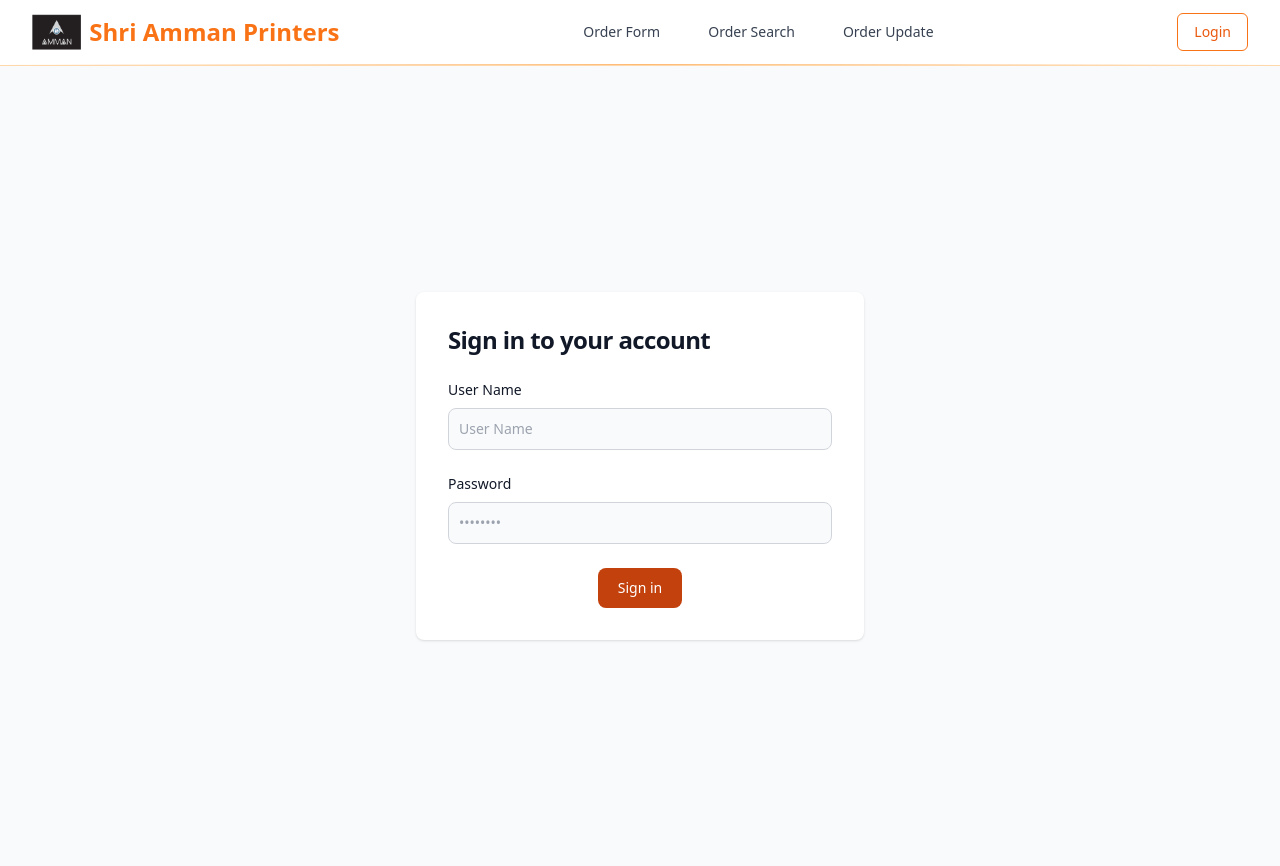
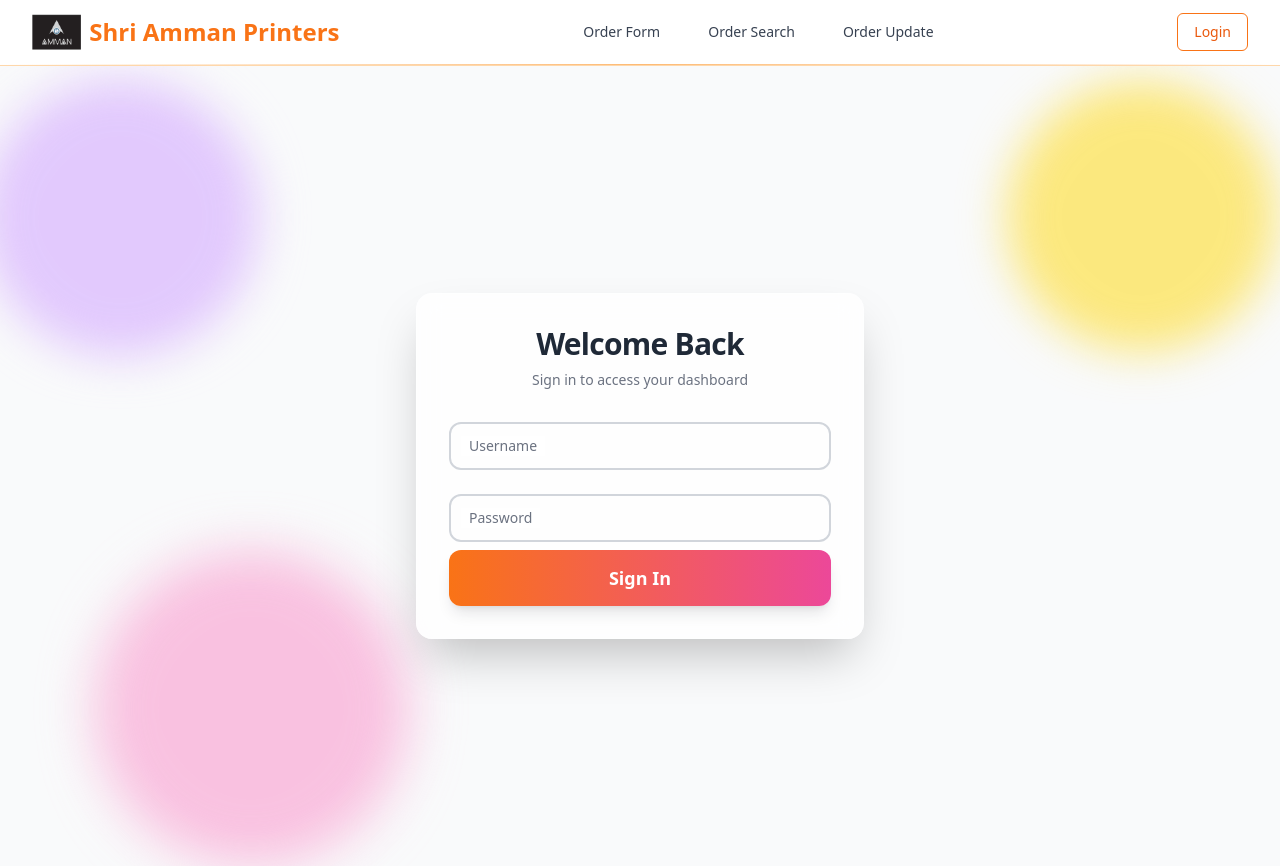
Before and after one commit to sathees-palanisamy/amman, a React (Create React App) app in the folder client/: page / in a window 1280 px wide. Built offline with nearby package versions, Linux system fonts and the light colour scheme.

Commit message:
enhanced login and sessiontimeout

```diff
--- a/client/src/App.js
+++ b/client/src/App.js
@@ -6,11 +6,13 @@ import OrderStatus from "./OrderStatus";
 import OrderUpdate from "./OrderUpdate";
 import NavBar from './Navbar/NavBar';
 import Login from "./Login";
+import SessionTimeout from "./SessionTimeout";
 
 function App() {
 
   return (
     <div>
+        <SessionTimeout />
         <NavBar />
         <Routes>
           <Route path="/" element={<Login />} />
--- a/client/src/Login.js
+++ b/client/src/Login.js
@@ -1,12 +1,44 @@
 import * as React from "react";
 import axios from 'axios';
-import { useNavigate } from 'react-router-dom';
-import { Navigate } from 'react-router-dom';
-import { useDispatch } from 'react-redux';
-import { useSelector } from 'react-redux';
+import { useNavigate, Navigate } from 'react-router-dom';
+import { useDispatch, useSelector } from 'react-redux';
 import { loginFunc, logoffFunc } from './redux/actions/auth';
 
 axios.defaults.baseURL = 'http://localhost:5001';
+
+// --- Components for New Design ---
+
+const FloatingInput = ({ label, type, value, onChange, id }) => {
+    const [focused, setFocused] = React.useState(false);
+    const hasValue = value && value.length > 0;
+
+    return (
+        <div className="relative mb-6 group">
+            <input
+                type={type}
+                id={id}
+                value={value}
+                onChange={onChange}
+                onFocus={() => setFocused(true)}
+                onBlur={() => setFocused(false)}
+                className={`block py-3 px-4 w-full text-sm text-gray-900 bg-transparent border-2 rounded-xl appearance-none focus:outline-none focus:ring-0 peer transition-all duration-300 ${
+                    focused || hasValue ? 'border-orange-500' : 'border-gray-300'
+                }`}
+                placeholder=" "
+                required
+            />
+            <label
+                htmlFor={id}
+                className={`absolute text-sm duration-300 transform -translate-y-4 scale-75 top-2 z-10 origin-[0] bg-white px-2 peer-focus:px-2 peer-placeholder-shown:scale-100 peer-placeholder-shown:-translate-y-1/2 peer-placeholder-shown:top-1/2 peer-focus:top-2 peer-focus:scale-75 peer-focus:-translate-y-4 left-3 ${
+                    focused || hasValue ? 'text-orange-600 font-semibold' : 'text-gray-500'
+                }`}
+            >
+                {label}
+            </label>
+            <div className={`absolute inset-0 rounded-xl pointer-events-none transition-opacity duration-300 ${focused ? 'opacity-100' : 'opacity-0'}`} style={{ boxShadow: '0 0 15px rgba(249, 115, 22, 0.3)' }}></div>
+        </div>
+    );
+};
 
 const Login = () => {
     let navigate = useNavigate();
@@ -18,6 +50,7 @@ const Login = () => {
 
     const handleSubmit = async (e) => {
         e.preventDefault();
+        setStatus('loading');
 
         await axios({
             method: 'post',
@@ -29,10 +62,13 @@ const Login = () => {
         })
             .then(function (response) {
                 if (response.status === 200) {
+                      if(response.data.status === "success") {
                         setStatus('success');
-                      if(response.data.status === "success") {
+                        // Small delay to show success state
+                        setTimeout(() => {
                             dispatch(loginFunc(true));
                             navigate('/form', { replace: true });
+                        }, 800);
                       } else {
                         setStatus('authissue');
                       }
@@ -46,91 +82,117 @@ const Login = () => {
               dispatch(logoffFunc(false));
                 setStatus('error');
             });
-
-    }
-    let statusDiv;
-
-    if(status === 'no data') {
-        statusDiv =   <div className="flex items-center p-4 mb-4 text-sm text-green-800 border border-green-300 rounded-lg bg-green-50 dark:bg-gray-800 dark:text-green-400 dark:border-green-800" role="alert">
-        <svg className="flex-shrink-0 inline w-4 h-4 me-3" aria-hidden="true" xmlns="http://www.w3.org/2000/svg" fill="currentColor" viewBox="0 0 20 20">
-          <path d="M10 .5a9.5 9.5 0 1 0 9.5 9.5A9.51 9.51 0 0 0 10 .5ZM9.5 4a1.5 1.5 0 1 1 0 3 1.5 1.5 0 0 1 0-3ZM12 15H8a1 1 0 0 1 0-2h1v-3H8a1 1 0 0 1 0-2h2a1 1 0 0 1 1 1v4h1a1 1 0 0 1 0 2Z"/>
-        </svg>
-        <span className="sr-only">Info</span>
-        <div>
-          <span className="font-medium">Data not found!</span>
-        </div>
-      </div>
     }
 
-    if(status === 'warn') {
-      statusDiv =   <div className="flex items-center p-4 mb-4 text-sm text-yellow-800 border border-yellow-300 rounded-lg bg-yellow-50 dark:bg-gray-800 dark:text-yellow-300 dark:border-yellow-800" role="alert">
-      <svg className="flex-shrink-0 inline w-4 h-4 me-3" aria-hidden="true" xmlns="http://www.w3.org/2000/svg" fill="currentColor" viewBox="0 0 20 20">
-        <path d="M10 .5a9.5 9.5 0 1 0 9.5 9.5A9.51 9.51 0 0 0 10 .5ZM9.5 4a1.5 1.5 0 1 1 0 3 1.5 1.5 0 0 1 0-3ZM12 15H8a1 1 0 0 1 0-2h1v-3H8a1 1 0 0 1 0-2h2a1 1 0 0 1 1 1v4h1a1 1 0 0 1 0 2Z"/>
-      </svg>
-      <span className="sr-only">Info</span>
-      <div>
-        <span className="font-medium">Search have some issue!</span> Please connect with technical team.
+    // --- Components for New Design ---
+    // FloatingInput moved outside to prevent remounting
+
+
+    let statusAlert = null;
+    if (status === 'authissue') {
+        statusAlert = (
+            <div className="p-3 mb-4 text-sm text-red-700 bg-red-100 rounded-lg dark:bg-red-200 dark:text-red-800 animate-pulse" role="alert">
+                <span className="font-medium">Access Denied!</span> Invalid credentials.
             </div>
+        );
+    } else if (status === 'error') {
+        statusAlert = (
+            <div className="p-3 mb-4 text-sm text-red-700 bg-red-100 rounded-lg dark:bg-red-200 dark:text-red-800" role="alert">
+                <span className="font-medium">Error!</span> Server unreachable.
             </div>
+        );
+    } else if (status === 'success') {
+        statusAlert = (
+            <div className="p-3 mb-4 text-sm text-green-700 bg-green-100 rounded-lg dark:bg-green-200 dark:text-green-800" role="alert">
+                <span className="font-medium">Welcome!</span> Logging you in...
+            </div>
+        );
     }
 
-    if(status === 'authissue') {
-      statusDiv =   <div className="flex items-center p-4 mb-4 text-sm text-yellow-800 border border-yellow-300 rounded-lg bg-yellow-50 dark:bg-gray-800 dark:text-yellow-300 dark:border-yellow-800" role="alert">
-      <svg className="flex-shrink-0 inline w-4 h-4 me-3" aria-hidden="true" xmlns="http://www.w3.org/2000/svg" fill="currentColor" viewBox="0 0 20 20">
-        <path d="M10 .5a9.5 9.5 0 1 0 9.5 9.5A9.51 9.51 0 0 0 10 .5ZM9.5 4a1.5 1.5 0 1 1 0 3 1.5 1.5 0 0 1 0-3ZM12 15H8a1 1 0 0 1 0-2h1v-3H8a1 1 0 0 1 0-2h2a1 1 0 0 1 1 1v4h1a1 1 0 0 1 0 2Z"/>
-      </svg>
-      <span className="sr-only">Info</span>
-      <div>
-        <span className="font-medium">Not Authorised!</span> Please connect with technical team.
-      </div>
-    </div>
-    }
+    if (login) return <Navigate to="/form" replace />;
 
-    if(status === 'error') {
-    statusDiv = <div className="flex items-center p-4 mb-4 text-sm text-red-800 border border-red-300 rounded-lg bg-red-50 dark:bg-gray-800 dark:text-red-400 dark:border-red-800" role="alert">
-    <svg className="flex-shrink-0 inline w-4 h-4 me-3" aria-hidden="true" xmlns="http://www.w3.org/2000/svg" fill="currentColor" viewBox="0 0 20 20">
-      <path d="M10 .5a9.5 9.5 0 1 0 9.5 9.5A9.51 9.51 0 0 0 10 .5ZM9.5 4a1.5 1.5 0 1 1 0 3 1.5 1.5 0 0 1 0-3ZM12 15H8a1 1 0 0 1 0-2h1v-3H8a1 1 0 0 1 0-2h2a1 1 0 0 1 1 1v4h1a1 1 0 0 1 0 2Z"/>
-    </svg>
-    <span className="sr-only">Info</span>
-    <div>
-      <span className="font-medium">Server Not responding!</span> Please connect with technical team.
-    </div>
-    </div>
-    }
-
-    return  <>{!login ? <section className="bg-gray-50 dark:bg-gray-900 z-50">
-    <div className="flex flex-col items-center justify-evenly px-2 py-2 mx-auto md:h-screen lg:py-0">
-        <div className="w-full bg-white rounded-lg shadow dark:border md:mt-0 sm:max-w-md xl:p-0 dark:bg-gray-800 dark:border-gray-700">
-            <div className="p-6 space-y-4 md:space-y-6 sm:p-8">
-                <h1 className="text-xl font-bold leading-tight tracking-tight text-gray-900 md:text-2xl dark:text-white">
-                    Sign in to your account
-                </h1>
-                <form className="space-y-4 md:space-y-6" onSubmit={handleSubmit} >
-                    <div>
-                        <label for="email" className="block mb-2 text-sm font-medium text-gray-900 dark:text-white">User Name</label>
-                        <input type="text" name="username" id="username" value={username} onChange={(e) => setUsername(e.target.value)} className="bg-gray-50 border border-gray-300 text-gray-900 sm:text-sm rounded-lg focus:ring-primary-600 focus:border-primary-600 block w-full p-2.5 dark:bg-gray-700 dark:border-gray-600 dark:placeholder-gray-400 dark:text-white dark:focus:ring-blue-500 dark:focus:border-blue-500" placeholder="User Name" required=""/>
-                    </div>
-                    <div>
-                        <label for="password" className="block mb-2 text-sm font-medium text-gray-900 dark:text-white">Password</label>
-                        <input type="password" name="password" id="password" value={password} onChange={(e) => setPassword(e.target.value)} placeholder="••••••••" className="bg-gray-50 border border-gray-300 text-gray-900 sm:text-sm rounded-lg focus:ring-primary-600 focus:border-primary-600 block w-full p-2.5 dark:bg-gray-700 dark:border-gray-600 dark:placeholder-gray-400 dark:text-white dark:focus:ring-blue-500 dark:focus:border-blue-500" required=""/>
+    return (
+        <div className="min-h-screen flex items-center justify-center relative overflow-hidden bg-gray-50">
+            {/* Animated Background */}
+            <div className="absolute inset-0 z-0">
+                <div className="absolute top-0 -left-4 w-72 h-72 bg-purple-300 rounded-full mix-blend-multiply filter blur-xl opacity-70 animate-blob"></div>
+                <div className="absolute top-0 -right-4 w-72 h-72 bg-yellow-300 rounded-full mix-blend-multiply filter blur-xl opacity-70 animate-blob animation-delay-2000"></div>
+                <div className="absolute -bottom-8 left-20 w-72 h-72 bg-pink-300 rounded-full mix-blend-multiply filter blur-xl opacity-70 animate-blob animation-delay-4000"></div>
             </div>
 
-                    <div className="flex justify-center">
+            {/* Glass Card */}
+            <div className="relative z-10 w-full max-w-md p-8 bg-white/80 backdrop-blur-md rounded-2xl shadow-2xl border border-white/20 transform transition-all hover:scale-[1.01]">
+                <div className="flex flex-col items-center mb-8">
+                    <h1 className="text-3xl font-extrabold text-gray-800 tracking-tight">
+                        Welcome Back
+                    </h1>
+                    <p className="text-gray-500 mt-2 text-sm">Sign in to access your dashboard</p>
+                </div>
+
+                <form onSubmit={handleSubmit} className="space-y-2">
+                    <FloatingInput
+                        id="username"
+                        type="text"
+                        label="Username"
+                        value={username}
+                        onChange={(e) => setUsername(e.target.value)}
+                    />
+
+                    <FloatingInput
+                        id="password"
+                        type="password"
+                        label="Password"
+                        value={password}
+                        onChange={(e) => setPassword(e.target.value)}
+                    />
+
+                    {statusAlert}
+
                     <button
                         type="submit"
-            className="text-white bg-orange-700 hover:bg-orange-800 focus:ring-4 focus:outline-none focus:ring-orange-300 font-medium rounded-lg text-sm w-full sm:w-auto px-5 py-2.5 text-center dark:bg-orange-600 dark:hover:bg-orange-700 dark:focus:ring-orange-800"
+                        disabled={status === 'loading' || status === 'success'}
+                        className={`w-full py-3.5 rounded-xl text-white font-bold text-lg shadow-lg transform transition-all duration-300 ${
+                            status === 'loading'
+                            ? 'bg-gray-400 cursor-not-allowed'
+                            : 'bg-gradient-to-r from-orange-500 to-pink-500 hover:from-orange-600 hover:to-pink-600 hover:shadow-orange-500/30 hover:-translate-y-1'
+                        }`}
                     >
-            Sign in
+                        {status === 'loading' ? (
+                            <span className="flex items-center justify-center">
+                                <svg className="animate-spin -ml-1 mr-3 h-5 w-5 text-white" xmlns="http://www.w3.org/2000/svg" fill="none" viewBox="0 0 24 24">
+                                    <circle className="opacity-25" cx="12" cy="12" r="10" stroke="currentColor" strokeWidth="4"></circle>
+                                    <path className="opacity-75" fill="currentColor" d="M4 12a8 8 0 018-8V0C5.373 0 0 5.373 0 12h4zm2 5.291A7.962 7.962 0 014 12H0c0 3.042 1.135 5.824 3 7.938l3-2.647z"></path>
+                                </svg>
+                                Signing in...
+                            </span>
+                        ) : (
+                            "Sign In"
+                        )}
                     </button>
-        </div>
-        {statusDiv}
                 </form>
-            </div>
-        </div>
+
             </div>
 
-  </section>
-  : <Navigate to="/form" replace /> }</>
+            {/* CSS for custom animations (injected here for simplicity) */}
+            <style>{`
+                @keyframes blob {
+                    0% { transform: translate(0px, 0px) scale(1); }
+                    33% { transform: translate(30px, -50px) scale(1.1); }
+                    66% { transform: translate(-20px, 20px) scale(0.9); }
+                    100% { transform: translate(0px, 0px) scale(1); }
+                }
+                .animate-blob {
+                    animation: blob 7s infinite;
+                }
+                .animation-delay-2000 {
+                    animation-delay: 2s;
+                }
+                .animation-delay-4000 {
+                    animation-delay: 4s;
+                }
+            `}</style>
+        </div>
+    );
 }
 
 export default Login;
--- a/client/src/redux/reducers/auth.js
+++ b/client/src/redux/reducers/auth.js
@@ -1,15 +1,19 @@
 import { LOGIN, LOOFF } from '../actions/auth';
 
-const initialState = {login: false };
+const initialState = {
+  login: localStorage.getItem('isLoggedIn') === 'true'
+};
 
 const authReducer = (state = initialState, action) => {
   switch (action.type) {
     case LOGIN:
+      localStorage.setItem('isLoggedIn', action.status);
       return {
         ...state,
         login: action.status
       };
       case LOOFF:
+        localStorage.removeItem('isLoggedIn');
         return {
           ...state,
           login: action.status
```
Also changed, not shown: client/src/Navbar/NavBar.js (+5 -2 lines), client/src/SessionTimeout.js (added, +103 -0 lines). Lines whose indentation alone changed are shown as unchanged.
